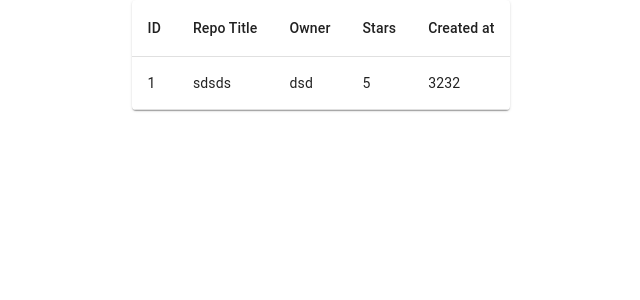
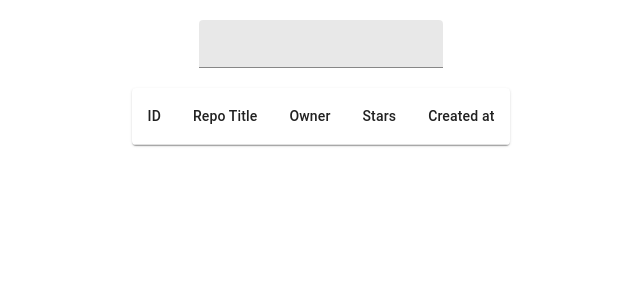
Before and after one commit to GoreckiK/githubDataFetch, a React (Create React App) app: page / in a window 1280 px wide. Shown: the top 300 px of the page, without its empty margins (319-959 px from the left). Built offline with nearby package versions, Linux system fonts and the light colour scheme.

Commit message:
server request properties alignment

```diff
--- a/package.json
+++ b/package.json
@@ -11,6 +11,7 @@
     "@types/node": "^12.0.0",
     "@types/react": "^16.9.0",
     "@types/react-dom": "^16.9.0",
+    "axios": "^0.19.2",
     "optionator": "^0.8.3",
     "react": "^16.12.0",
     "react-dom": "^16.12.0",
--- /dev/null
+++ b/src/API.js
@@ -0,0 +1,5 @@
+import axios from 'axios';
+
+export const getRepositoriesByName = (name) => {
+    return axios.get(`https://api.github.com/search/repositories?q=${name}`)
+};
--- a/src/App.css
+++ b/src/App.css
@@ -4,8 +4,3 @@
   align-items: center;
   text-align: center;
 }
-
-.git-table {
-  align-items: center;
-  width: fit-content;
-}
--- a/src/App.tsx
+++ b/src/App.tsx
@@ -1,13 +1,11 @@
 import React from 'react';
 import './App.css';
-import {TableComponent} from "./Components/TableComponent";
+import {GitDataContainerComponent} from "./Components/GitDataContainer/GitDataContainerComponent";
 
 const App = () => {
   return (
     <div className="App">
-        <div className="git-table">
-            <TableComponent repoData={[{id: '1', owner: 'dsd', repoTitle:'sdsds', stars:'5', timeStamp:'3232'}]}/>
-        </div>
+        <GitDataContainerComponent/>
     </div>
   );
 };
--- /dev/null
+++ b/src/Components/GitDataContainer/GitDataContainerComponent.css
@@ -0,0 +1,8 @@
+.git-table {
+    align-items: center;
+    width: fit-content;
+}
+
+.search-form {
+    padding: 20px;
+}
--- /dev/null
+++ b/src/Components/GitDataContainer/GitDataContainerComponent.tsx
@@ -0,0 +1,49 @@
+import React, {ChangeEvent, FormEvent} from "react";
+import {TableComponent} from "../TableComponent/TableComponent";
+import './GitDataContainerComponent.css';
+import {RepositoryDataModel} from "../TableComponent/repository-data-model";
+import {TextField} from "@material-ui/core";
+import {getRepositoriesByName} from "../../API";
+
+export class GitDataContainerComponent extends React.Component<{}, {gitHubData: RepositoryDataModel[], searchedName: string}> {
+    constructor(props: any) {
+        super(props);
+        this.state = {
+            gitHubData: [],
+            searchedName: ''
+        };
+        this.onFormSubmit = this.onFormSubmit.bind(this);
+    }
+
+    onFormSubmit = (e: FormEvent<HTMLFormElement>): void => {
+        e.preventDefault();
+        if (localStorage.getItem('searchedName') !== this.state.searchedName) {
+            getRepositoriesByName(this.state.searchedName)
+                .then(res => {
+                    // @ts-ignore
+                    localStorage.setItem('searchedName', this.state.searchedName);
+                    this.setState({
+                        gitHubData: res.data.items
+                    });
+                })
+                .catch(err => console.error(err));
+        }
+    };
+
+    onChange = (e: ChangeEvent<HTMLInputElement>) => {
+        this.setState({
+            searchedName: e.target.value
+        })
+    };
+
+    render() {
+        return (
+            <div className="git-table">
+                <form className="search-form" onSubmit={this.onFormSubmit}>
+                    <TextField id="repo-search" variant="filled" size="small" onChange={this.onChange}/>
+                </form>
+                <TableComponent repoData={this.state.gitHubData}/>
+            </div>
+        )
+    }
+}
--- a/src/Components/TableComponent.tsx
+++ b/src/Components/TableComponent/TableComponent.tsx
@@ -20,10 +20,10 @@ export const TableComponent = (props: {repoData: RepositoryDataModel[]}) => {
                     {props.repoData.map(row => (
                         <TableRow key={row.id}>
                             <TableCell>{row.id}</TableCell>
-                            <TableCell>{row.repoTitle}</TableCell>
-                            <TableCell>{row.owner}</TableCell>
-                            <TableCell>{row.stars}</TableCell>
-                            <TableCell>{row.timeStamp}</TableCell>
+                            <TableCell>{row.name}</TableCell>
+                            <TableCell>{row.owner.login}</TableCell>
+                            <TableCell>{row.stargazers_count}</TableCell>
+                            <TableCell>{row.created_at}</TableCell>
                         </TableRow>
                     ))}
                 </TableBody>
--- /dev/null
+++ b/src/Components/TableComponent/repository-data-model.ts
@@ -0,0 +1,9 @@
+export type RepositoryDataModel = {
+    id: number,
+    name: string,
+    owner: {
+        login: string
+    },
+    stargazers_count: number,
+    created_at: string
+}
```
Also changed, not shown: src/Components/repository-data-model.ts (deleted, +0 -7 lines), src/Components/TableComponent/TableComponent.css (renamed from src/Components/TableComponent.css), 1 other file (tests, documents, lock files or other folders).
